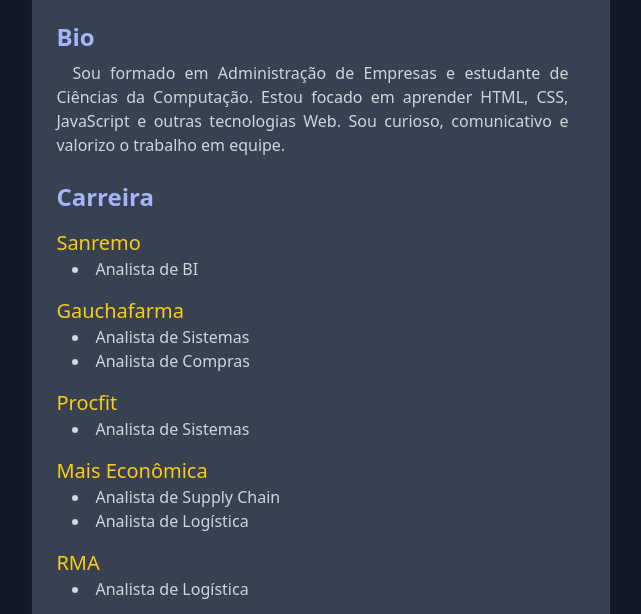
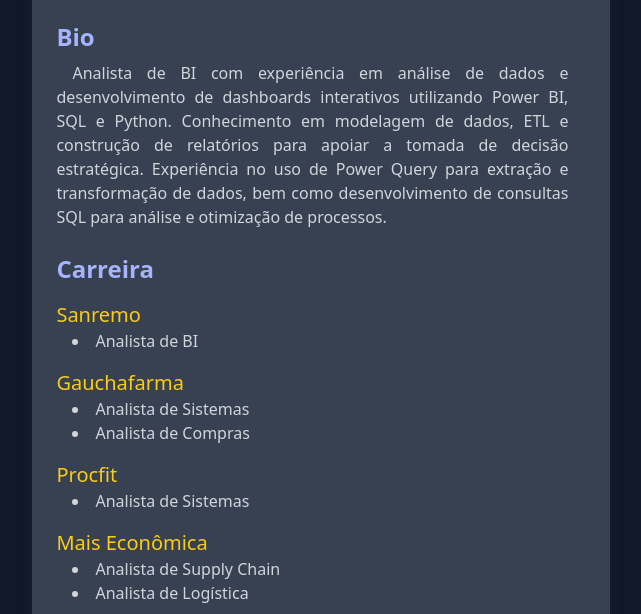
Before and after one commit to gabriel-lumertz/home, a plain HTML site: page index.html in a window 1280 px wide. Shown: the part 147-761 px from the top of the page, without its empty margins (319-960 px from the left). Drawn offline with nearby package versions, Linux system fonts and the light colour scheme.

Commit message:
Update index.html
Atualização do resumo.

```diff
--- a/index.html
+++ b/index.html
@@ -49,7 +49,11 @@
     <div class="mt-6">
       <h2 class="font-semibold text-indigo-300 text-2xl mb-2">Bio</h2>
       <p class="indent-4 font-light mt-1 max-w-lg text-justify">
-        Sou formado em Administração de Empresas e estudante de Ciências da Computação. Estou focado em aprender HTML, CSS, JavaScript e outras tecnologias Web. Sou curioso, comunicativo e valorizo o trabalho em equipe.
+        Analista de BI com experiência em análise de dados e desenvolvimento de dashboards
+interativos utilizando Power BI, SQL e Python. Conhecimento em modelagem de dados, ETL
+e construção de relatórios para apoiar a tomada de decisão estratégica. Experiência no uso
+de Power Query para extração e transformação de dados, bem como desenvolvimento de
+consultas SQL para análise e otimização de processos.
       </p>
 
     </div>
```
